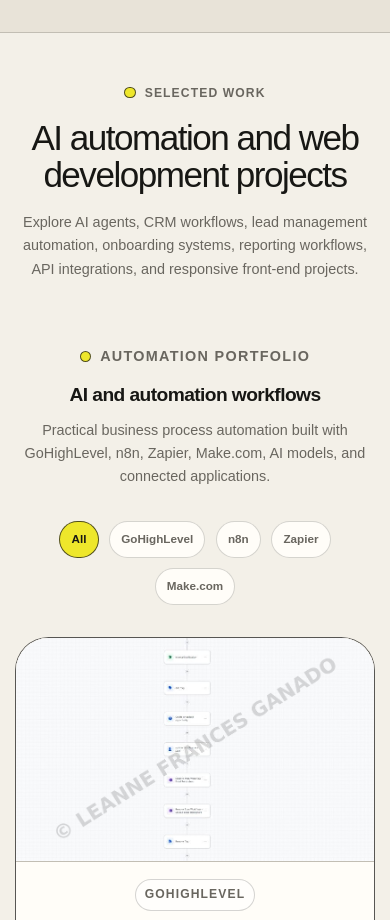
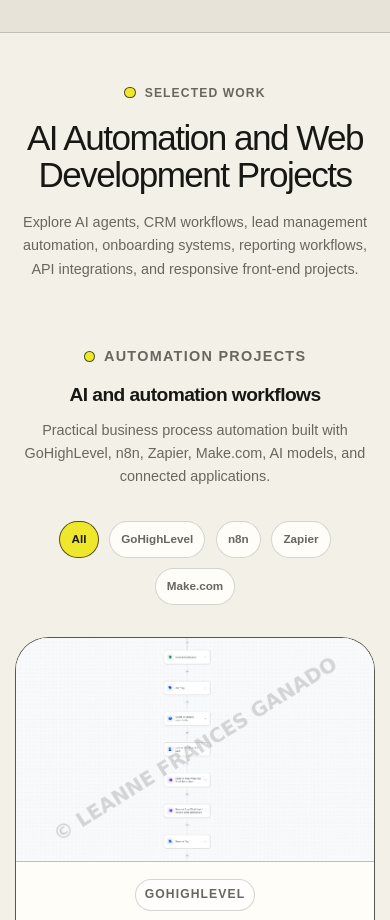
Before and after one commit to lian-143/portfolio-website, a plain HTML site: page index.html in a window 390 px wide. Shown: the part 3660-4580 px from the top of the page. Drawn offline with Linux system fonts and the light colour scheme; a script that the page names is missing.

Commit message:
update responsive design.

```diff
--- a/index.html
+++ b/index.html
@@ -451,7 +451,7 @@
           <div class="section-heading reveal">
             <p class="section-label">Selected Work</p>
             <h2 id="projects-title">
-              AI automation and web development projects
+              AI Automation and Web Development Projects
             </h2>
             <p>
               Explore AI agents, CRM workflows, lead management automation,
@@ -465,7 +465,7 @@
           <div class="container">
             <div class="project-section-header reveal">
               <div>
-                <p class="section-label">Automation Portfolio</p>
+                <p class="section-label">Automation Projects</p>
                 <h3>AI and automation workflows</h3>
                 <p>
                   Practical business process automation built with GoHighLevel,
```
